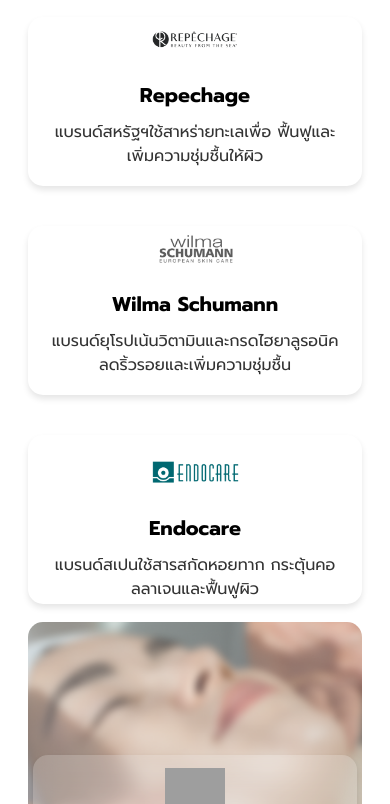
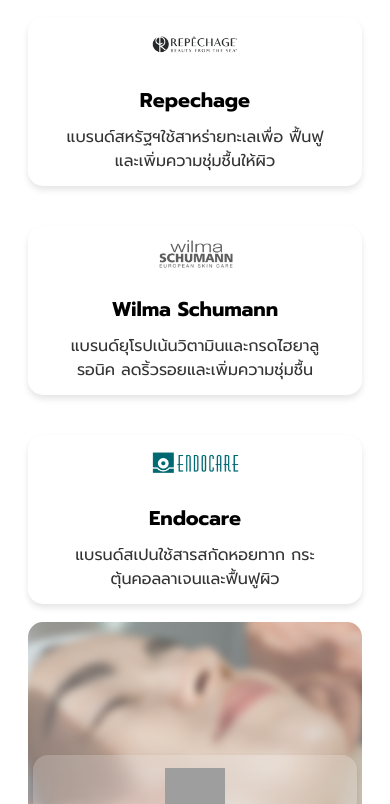
Before and after one commit to AeswellClinic/Treatment-new, a plain HTML site: page index.html in a window 390 px wide. Shown: the part 607-1411 px from the top of the page. Drawn offline with Linux system fonts and the light colour scheme; grey boxes are pictures that could not be loaded.

Commit message:
Update style.css

```diff
--- a/style.css
+++ b/style.css
@@ -424,7 +424,7 @@
     .product-card:nth-child(3) {
         display: flex;
         flex-direction: column;
-        justify-content: space-between;
+        justify-content: center;
     }
 
     .treatment-description {
@@ -529,6 +529,8 @@
 }
 .product-card p{
     margin-bottom: 10px;
+    width: 89%;
+    margin: 0 auto;
 }
 
 .treatment-additional-info h3{
@@ -548,6 +550,7 @@
     width: 30%;
     margin-top: 0;
     margin-bottom: 25px;
+
 }
 .product-card p br{
     display: none;
```
